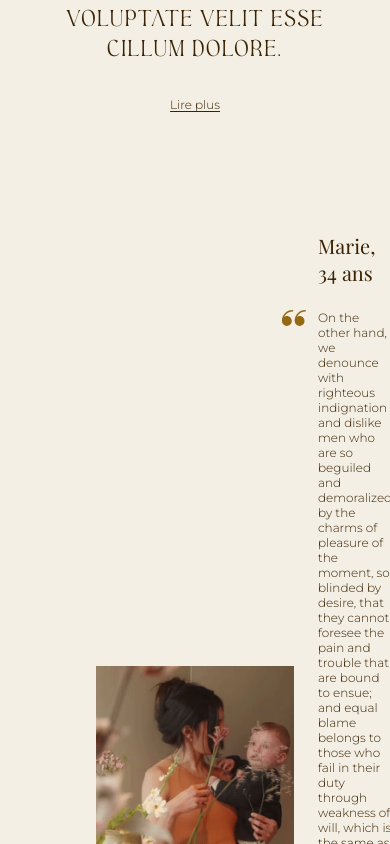
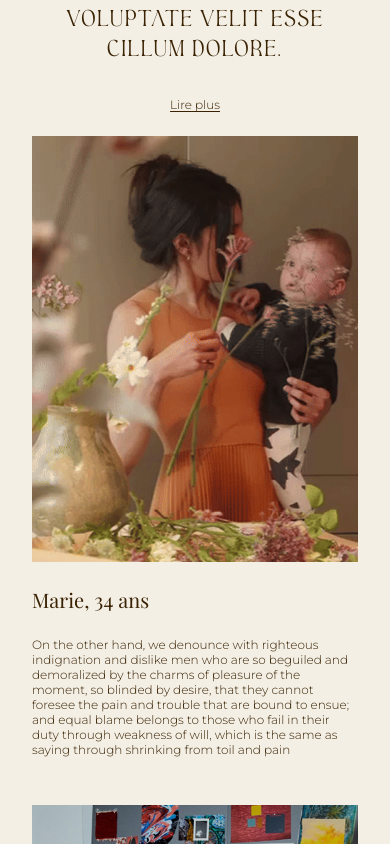
Before and after one commit to ljeandin/emergence, a Vue app: page / in a window 390 px wide. Shown: the part 1080-1924 px from the top of the page. Built offline with nearby package versions, Linux system fonts and the light colour scheme; a web font is replaced by a local one.

Commit message:
Make testimonials responsive

```diff
--- a/src/components/organisms/testimonials/testimonials.scss
+++ b/src/components/organisms/testimonials/testimonials.scss
@@ -1,21 +1,21 @@
 .testimonials {
-    padding: 0 $spacing-xl;
+    padding: 0 $spacing-sm;
     width: 100%;
 }
 
 .testimonial {
-    position: sticky;
-    top: $header-height;
     display: flex;
-    align-items: flex-end;
+    flex-direction: column;
+    align-items: center;
     gap: $spacing-xs;
-    padding-top: $spacing-xl;
     padding-bottom: $spacing-md;
     background: $color-background;
 
     &__text {
-        position: relative;
+        position: sticky;
+        top: $header-height;
         max-width: 60ch;
+        background-color: $color-background;
     }
 
     &__title {
@@ -23,12 +23,49 @@
     }
 
     &__quote-icon {
-        width: 3 * $spacing;
-        position: absolute;
-        transform: translateX(-150%);
+        display: none;
     }
 
     &__image {
+        max-height: calc(80vh - $header-height);
+        object-fit: cover;
+        position: sticky;
+        top: calc($header-height + $spacing-xs);
         width: 42 * $spacing;
     }
 }
+
+@media (min-width: $screen-md) {
+    .testimonials {
+        padding: 0 $spacing-xl;
+    }
+
+    .testimonial {
+        position: sticky;
+        top: $header-height;
+        flex-direction: row;
+        align-items: flex-end;
+        padding: $spacing-md 0;
+
+        &__text {
+            position: static;
+        }
+
+        &__image {
+            position: static;
+        }
+
+        &__quote-icon {
+            display: block;
+            width: 3 * $spacing;
+            position: absolute;
+            transform: translateX(-150%);
+        }
+    }
+}
+
+@media (min-width: $screen-lg) {
+    .testimonial {
+        padding-top: $spacing-xl;
+    }
+}
```
